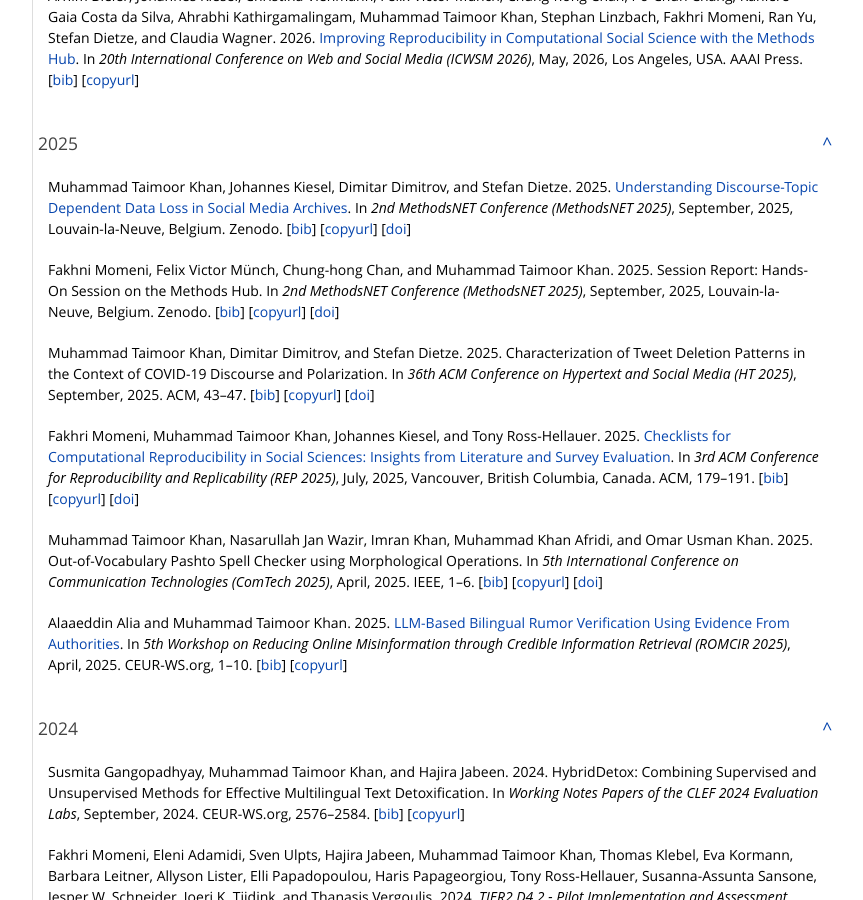
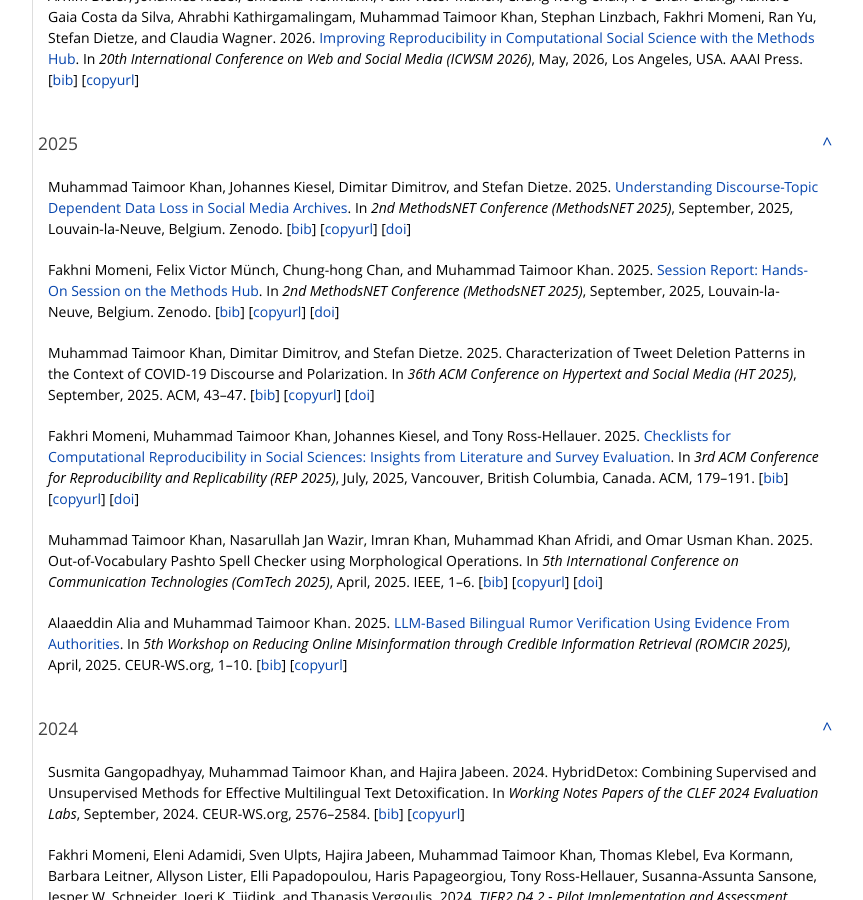
Before and after one commit to the-bda-team/the-bda-team-web, a Jekyll site: the page built from people/khan.html, in a window 1280 px wide and 900 px high, scrolled down 827 px. Shown: the whole window, without its empty margins (208-1071 px from the left). Built offline with Jekyll 4.4.1, drawn with Linux system fonts in a browser that asks for light colours; some web fonts are replaced; part of the change alters nothing that is shown.

```diff
--- a/_data/downloads-bda-team.json
+++ b/_data/downloads-bda-team.json
@@ -36,6 +36,7 @@
   "publications/papers/ionescu_2025.pdf",
   "publications/papers/kanadan_2025.pdf",
   "publications/papers/khan_2025c.pdf",
+  "publications/papers/momeni_2025d.pdf",
   "publications/papers/kiesel_2015.pdf",
   "publications/papers/kiesel_2017a.pdf",
   "publications/papers/kiesel_2017b.pdf",
```
